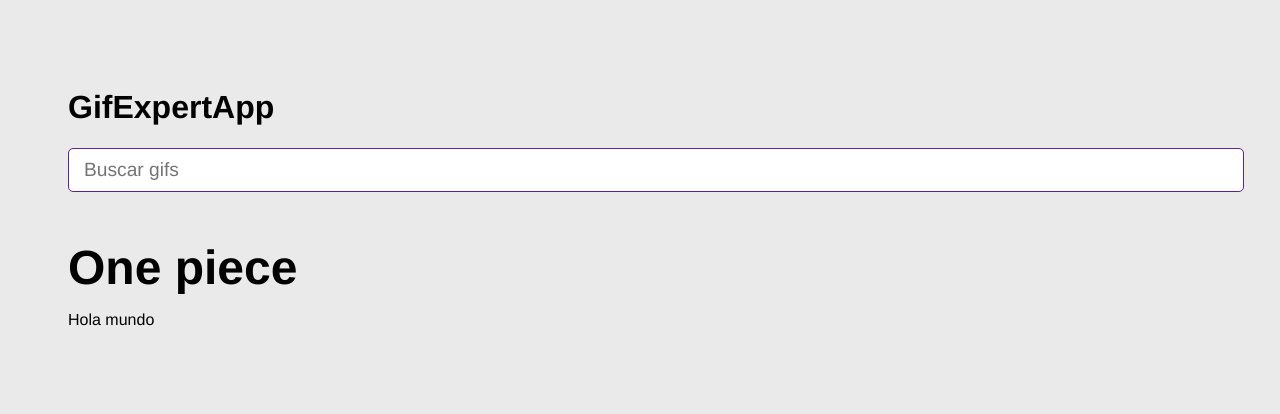
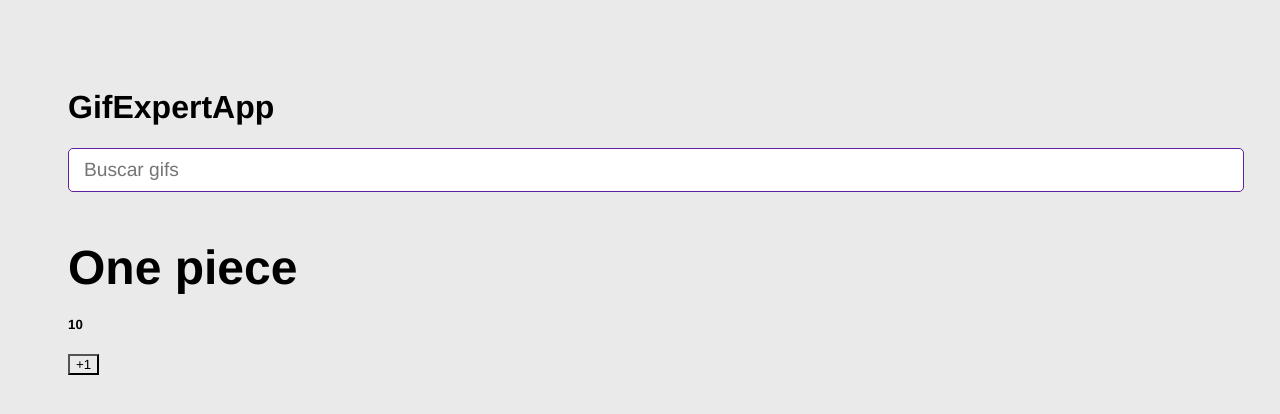
Before and after one commit to AJDavidR/Gif-expert-app, a React (Vite) app: page / in a window 1280 px wide. Shown: the top 414 px of the page. Built offline with nearby package versions, Linux system fonts and the light colour scheme; no server answers.

Commit message:
Add: useEffect

```diff
--- a/src/components/GifGrid.jsx
+++ b/src/components/GifGrid.jsx
@@ -1,12 +1,17 @@
+import { useEffect, useState } from "react";
 import { getGifs } from "../helpers/GetGifs";
 
 export const GifGrid = ({ category }) => {
-  getGifs(category);
+  const [counter, setCounter] = useState(10);
+  useEffect(() => {
+    getGifs(category);
+  }, []);
 
   return (
     <>
       <h3>{category}</h3>
-      <p>Hola mundo</p>
+      <h5>{counter}</h5>
+      <button onClick={() => setCounter(counter + 1)}>+1</button>
     </>
   );
 };
--- a/src/helpers/GetGifs.js
+++ b/src/helpers/GetGifs.js
@@ -1,5 +1,6 @@
 export const getGifs = async (category) => {
-  const url = `https://api.giphy.com/v1/gifs/search?api_key=2Z6epzRK8r9bvgfjQ9KHz0TU7ozy7oTX&limit=20&q=${category}`;
+  // const url = `https://api.giphy.com/v1/gifs/search?api_key=2Z6epzRK8r9bvgfjQ9KHz0TU7ozy7oTX&limit=2&q=${category}`;
+  const url = `https://api.giphy.com/v1/gifs/search?api_key=U8uJ50LC003lXV7jpwg5i3RHYLYu1XaY&limit=2&q=${category}`;
   const resp = await fetch(url);
   const { data = [] } = await resp.json();
   const gifs = data.map((img) => ({
@@ -7,6 +8,6 @@
     title: img.title,
     url: img.images.downsized_medium.url,
   }));
-
+console.log(gifs)
   return gifs;
 };
```
